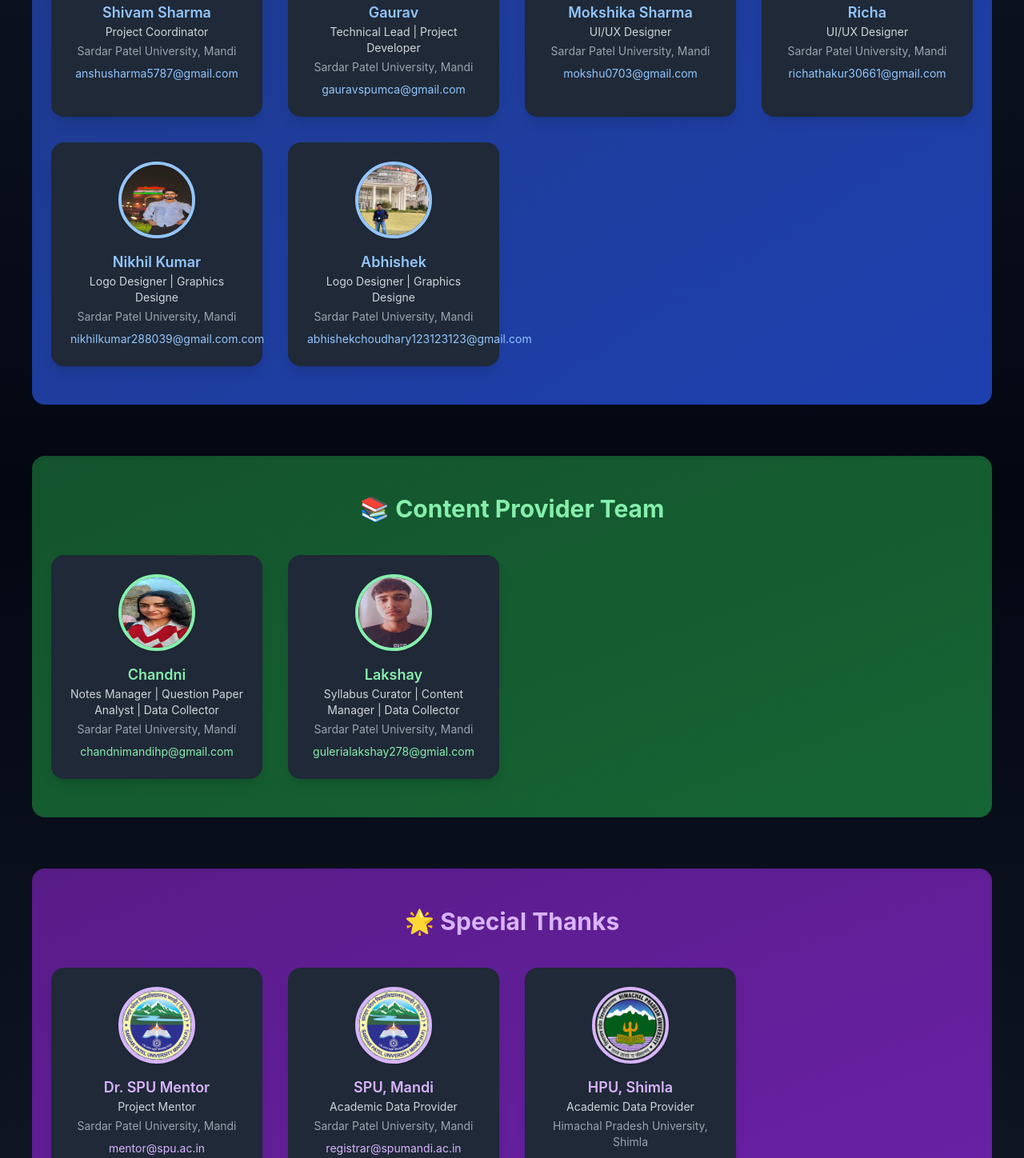
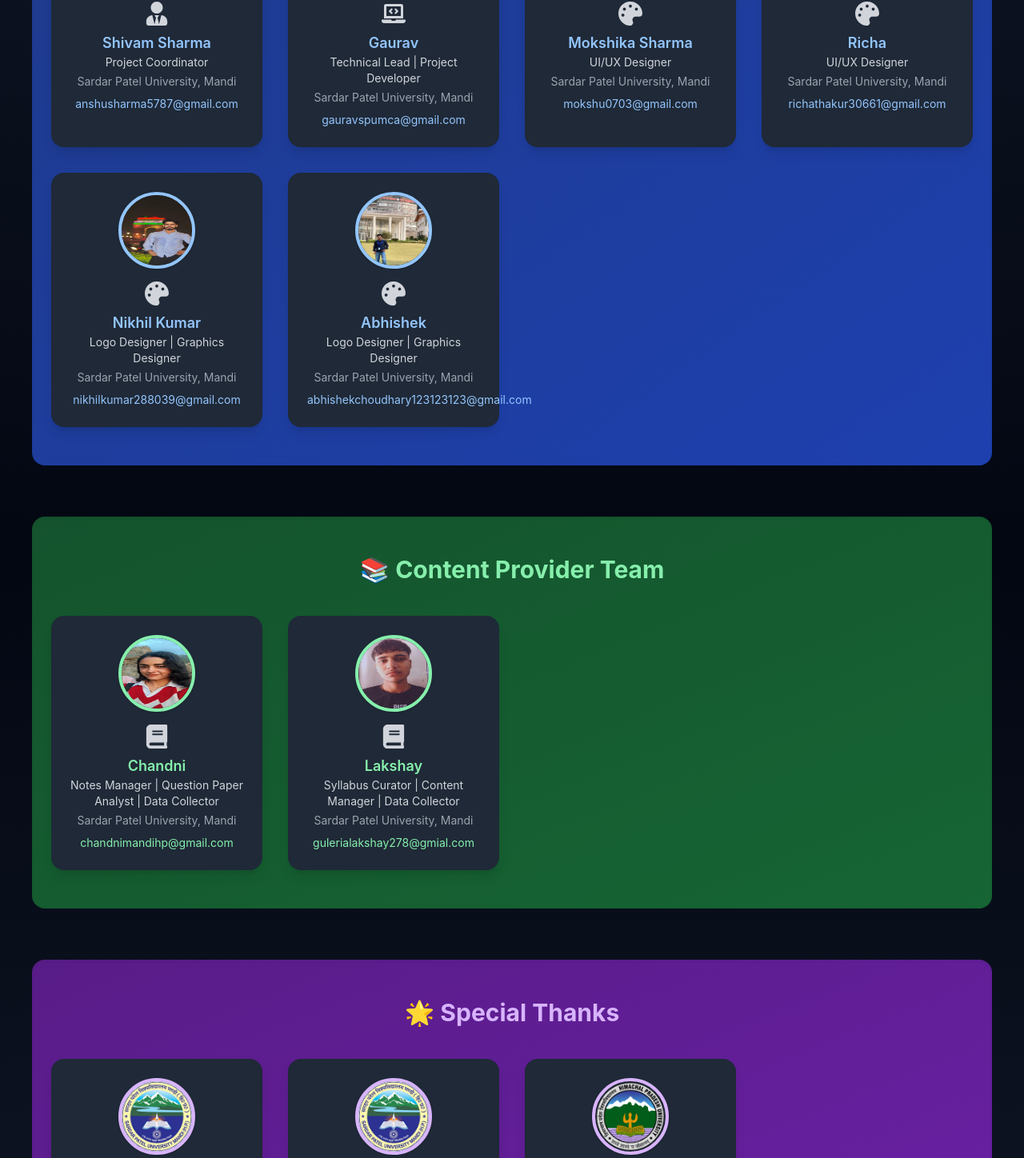
Before and after one commit to Gaurav-Sharma03/Academic-Resource-Management-System, a React (Create React App) app in the folder frontend/: page /teams in a window 1280 px wide. Shown: the part 514-1962 px from the top of the page at 80% size. Built offline with nearby package versions, Linux system fonts and the light colour scheme.

Commit message:
page teams updated sucessfully

```diff
--- a/frontend/src/pages/Teams.js
+++ b/frontend/src/pages/Teams.js
@@ -1,4 +1,15 @@
-import React from 'react';
+import React, { useState } from 'react';
+import {
+  FaUserTie,
+  FaLaptopCode,
+  FaPalette,
+  FaEnvelope,
+  FaUniversity,
+  FaBook,
+  FaChalkboardTeacher,
+  FaUsers
+} from 'react-icons/fa';
+
 import shivam from '../assets/team/shivam.jpeg';
 import gaurav from '../assets/team/gaurav.jpeg';
 import mokshika from '../assets/team/mokshika.jpeg';
@@ -9,6 +20,7 @@ import chandni from '../assets/team/chandni.jpeg';
 import lakshay from '../assets/team/lakshay.jpeg';
 import spu from '../assets/team/spu.jpeg';
 import hpu from '../assets/team/hpu.jpeg';
+
 const teams = {
   planning: [
     {
@@ -41,14 +53,14 @@ const teams = {
     },
     {
       name: 'Nikhil Kumar',
-      role: 'Logo Designer | Graphics Designe ',
-      email: 'nikhilkumar288039@gmail.com.com',
+      role: 'Logo Designer | Graphics Designer',
+      email: 'nikhilkumar288039@gmail.com',
       university: 'Sardar Patel University, Mandi',
       photo: nikhil,
     },
     {
       name: 'Abhishek',
-      role: 'Logo Designer | Graphics Designe',
+      role: 'Logo Designer | Graphics Designer',
       email: 'abhishekchoudhary123123123@gmail.com',
       university: 'Sardar Patel University, Mandi',
       photo: abhishek,
@@ -95,27 +107,38 @@ const teams = {
   ]
 };
 
+const getIconForRole = (role) => {
+  const r = role.toLowerCase();
+  if (r.includes('coordinator')) return <FaUserTie />;
+  if (r.includes('developer') || r.includes('technical')) return <FaLaptopCode />;
+  if (r.includes('designer')) return <FaPalette />;
+  if (r.includes('curator') || r.includes('manager') || r.includes('analyst') || r.includes('collector')) return <FaBook />;
+  if (r.includes('mentor') || r.includes('teacher')) return <FaChalkboardTeacher />;
+  if (r.includes('university') || r.includes('provider')) return <FaUniversity />;
+  return <FaUsers />;
+};
 
-const TeamCard = ({ member, theme }) => {
+const TeamCard = ({ member, theme, onClick }) => {
   const themeColors = {
     blue: { border: 'border-blue-300', text: 'text-blue-700', darkText: 'dark:text-blue-300' },
     green: { border: 'border-green-300', text: 'text-green-700', darkText: 'dark:text-green-300' },
-    purple: {
-      border: 'border-purple-300',
-      text: 'text-purple-700',
-      darkText: 'dark:text-purple-300',
-    },
+    purple: { border: 'border-purple-300', text: 'text-purple-700', darkText: 'dark:text-purple-300' },
   };
-
   const color = themeColors[theme];
 
   return (
-    <div className="bg-white dark:bg-gray-800 rounded-2xl shadow-lg hover:shadow-2xl transition transform hover:-translate-y-1 p-6 text-center w-full">
+    <div
+      onClick={() => onClick(member)}
+      className={`bg-white dark:bg-gray-800 rounded-2xl shadow-lg hover:shadow-2xl transition transform hover:-translate-y-1 hover:scale-105 duration-300 p-6 text-center w-full cursor-pointer`}
+    >
       <img
         src={member.photo}
         alt={member.name}
         className={`w-24 h-24 rounded-full mx-auto mb-4 border-4 ${color.border} shadow`}
       />
+      <div className="flex items-center justify-center text-3xl mb-2 text-gray-600 dark:text-gray-300">
+        {getIconForRole(member.role)}
+      </div>
       <h3 className={`text-lg font-semibold ${color.text} ${color.darkText}`}>{member.name}</h3>
       <p className="text-sm text-gray-700 dark:text-gray-300">{member.role}</p>
       <p className="text-sm text-gray-500 dark:text-gray-400 mt-1">{member.university}</p>
@@ -129,7 +152,7 @@ const TeamCard = ({ member, theme }) => {
   );
 };
 
-const TeamSection = ({ title, members, theme }) => {
+const TeamSection = ({ title, members, theme, onCardClick }) => {
   const bg = {
     blue: 'from-blue-100 to-blue-50 dark:from-blue-900 dark:to-blue-800',
     green: 'from-green-100 to-green-50 dark:from-green-900 dark:to-green-800',
@@ -143,15 +166,13 @@ const TeamSection = ({ title, members, theme }) => {
   };
 
   return (
-    <section
-      className={`mb-16 rounded-2xl bg-gradient-to-br ${bg[theme]} py-12 px-6 shadow-inner`}
-    >
+    <section className={`mb-16 rounded-2xl bg-gradient-to-br ${bg[theme]} py-12 px-6 shadow-inner`}>
       <h2 className={`text-3xl font-bold text-center mb-10 capitalize ${textColor[theme]}`}>
         {title}
       </h2>
       <div className="grid gap-8 sm:grid-cols-2 md:grid-cols-3 lg:grid-cols-4 justify-items-center">
         {members.map((member, idx) => (
-          <TeamCard key={idx} member={member} theme={theme} />
+          <TeamCard key={idx} member={member} theme={theme} onClick={onCardClick} />
         ))}
       </div>
     </section>
@@ -159,6 +180,8 @@ const TeamSection = ({ title, members, theme }) => {
 };
 
 const Teams = () => {
+  const [selectedMember, setSelectedMember] = useState(null);
+
   return (
     <div className="min-h-screen bg-gradient-to-b from-sky-100 via-white to-violet-100 dark:from-gray-900 dark:via-gray-950 dark:to-gray-900 px-4 md:px-10 py-20 transition-colors duration-300">
       <div className="max-w-7xl mx-auto">
@@ -166,10 +189,41 @@ const Teams = () => {
           Our Amazing Teams
         </h1>
 
-        <TeamSection title="🚀 Project Planning Team" members={teams.planning} theme="blue" />
-        <TeamSection title="📚 Content Provider Team" members={teams.content} theme="green" />
-        <TeamSection title="🌟 Special Thanks" members={teams.thanks} theme="purple" />
+        <TeamSection title="🚀 Project Planning Team" members={teams.planning} theme="blue" onCardClick={setSelectedMember} />
+        <TeamSection title="📚 Content Provider Team" members={teams.content} theme="green" onCardClick={setSelectedMember} />
+        <TeamSection title="🌟 Special Thanks" members={teams.thanks} theme="purple" onCardClick={setSelectedMember} />
       </div>
+
+      {/* Modal Popup */}
+      {selectedMember && (
+        <div className="fixed inset-0 bg-black bg-opacity-50 flex items-center justify-center z-50">
+          <div className="bg-white dark:bg-gray-800 p-6 rounded-xl shadow-xl max-w-sm w-full text-center relative">
+            <button
+              onClick={() => setSelectedMember(null)}
+              className="absolute top-2 right-2 text-gray-500 hover:text-red-500 text-xl"
+            >
+              &times;
+            </button>
+            <img
+              src={selectedMember.photo}
+              alt={selectedMember.name}
+              className="w-24 h-24 mx-auto rounded-full mb-4 border-4 border-blue-300"
+            />
+            <div className="text-3xl mb-2 text-gray-600 dark:text-gray-300">
+              {getIconForRole(selectedMember.role)}
+            </div>
+            <h2 className="text-xl font-bold mb-1">{selectedMember.name}</h2>
+            <p className="text-sm text-gray-600 dark:text-gray-300">{selectedMember.role}</p>
+            <p className="text-sm text-gray-500 dark:text-gray-400 mb-2">{selectedMember.university}</p>
+            <a
+              href={`mailto:${selectedMember.email}`}
+              className="block text-blue-600 dark:text-blue-300 hover:underline"
+            >
+              {selectedMember.email}
+            </a>
+          </div>
+        </div>
+      )}
     </div>
   );
 };
```
